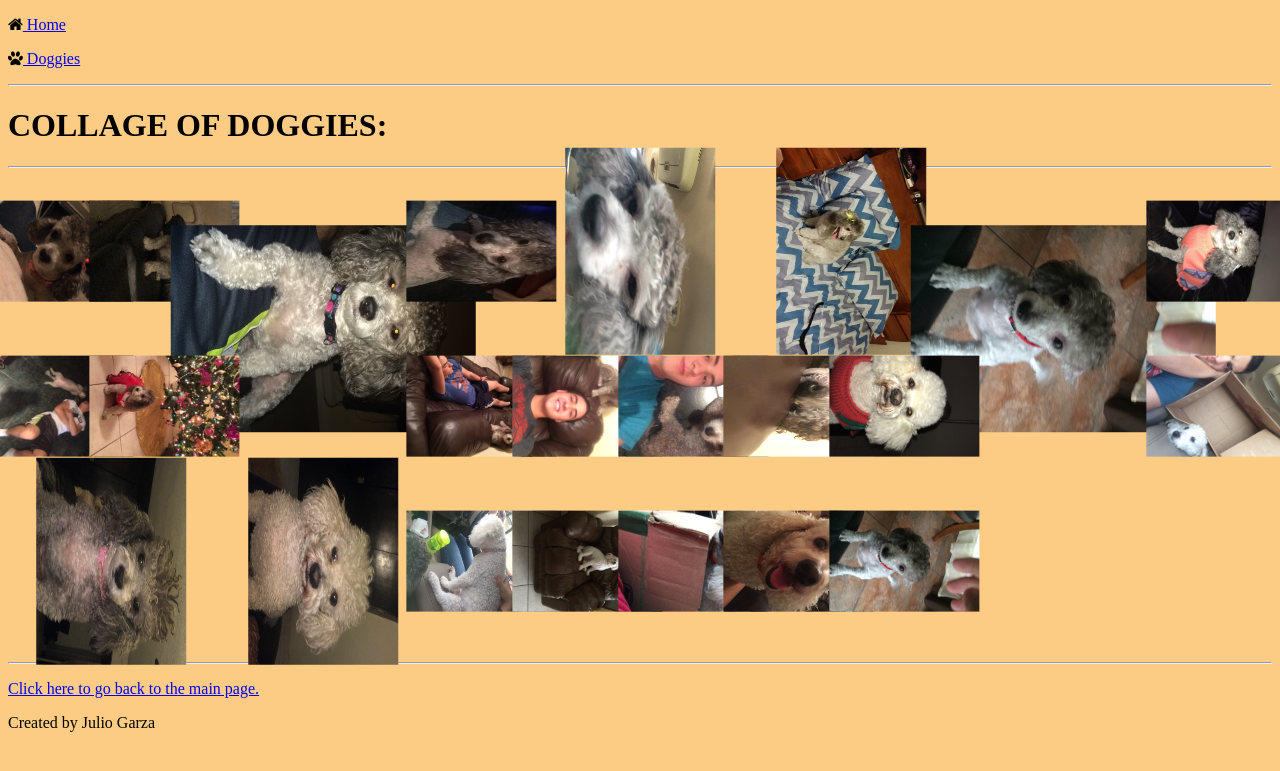
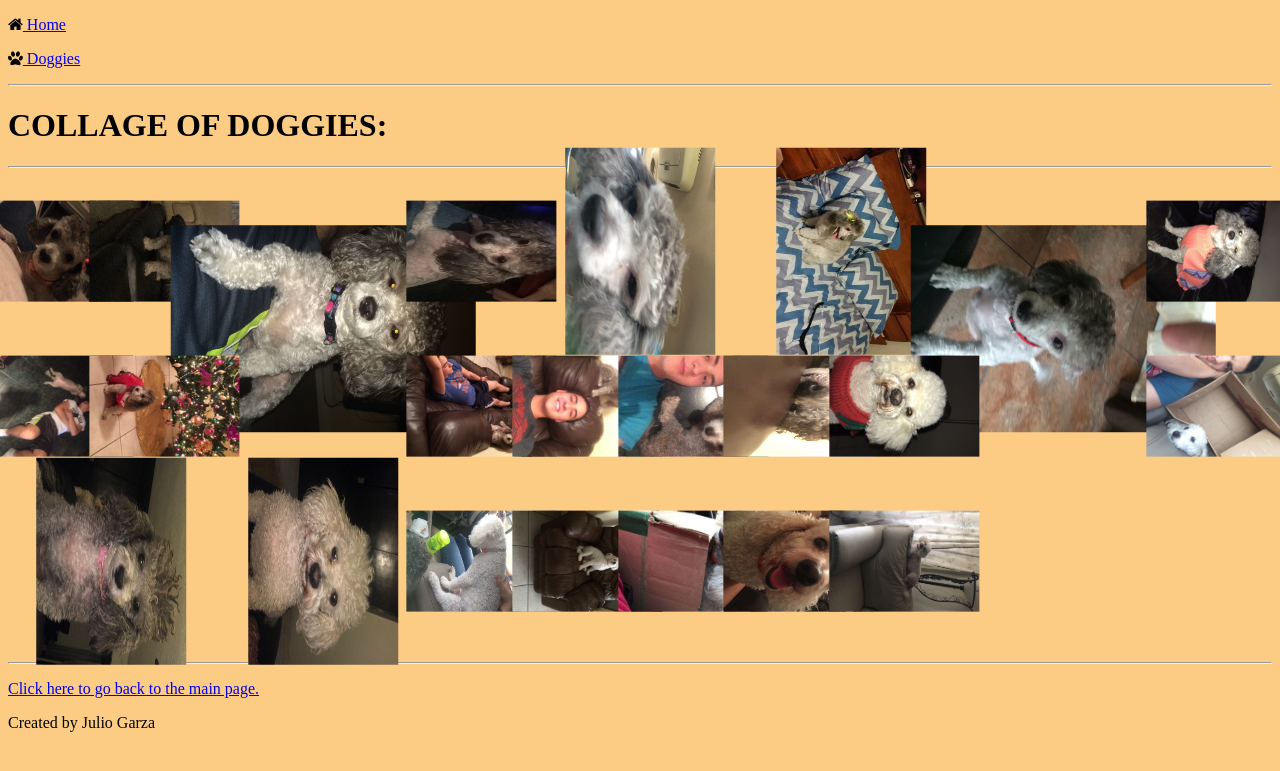
Before and after one commit to juliogarza/juliogarza.github.io, a Jekyll site: the page built from doggies.html, in a window 1280 px wide. Shown: the top 771 px of the page. Built offline with Jekyll 4.4.1, drawn with Linux system fonts in a browser that asks for light colours.

Commit message:
Update doggies.html

```diff
--- a/doggies.html
+++ b/doggies.html
@@ -27,7 +27,7 @@ title: Doggies
   <div> <img src="ImagesOfDogs/Rocko4.JPG" alt="Rocko: small white male dog"> </div>
   <div> <img src="ImagesOfDogs/Rocko5.jpg" alt="Rocko: small white male dog"> </div>
   <div> <img src="ImagesOfDogs/Rocko6.JPG" alt="Rocko: small white male dog"> </div>
-  <div> <img src="ImagesOfDogs/lola7.jpg" alt="Rocko: small white male dog"> </div>
+  <div> <img src="ImagesOfDogs/Rocko7.jpg" alt="Rocko: small white male dog"> </div>
 </div>
 <br>
 <hr>
```
